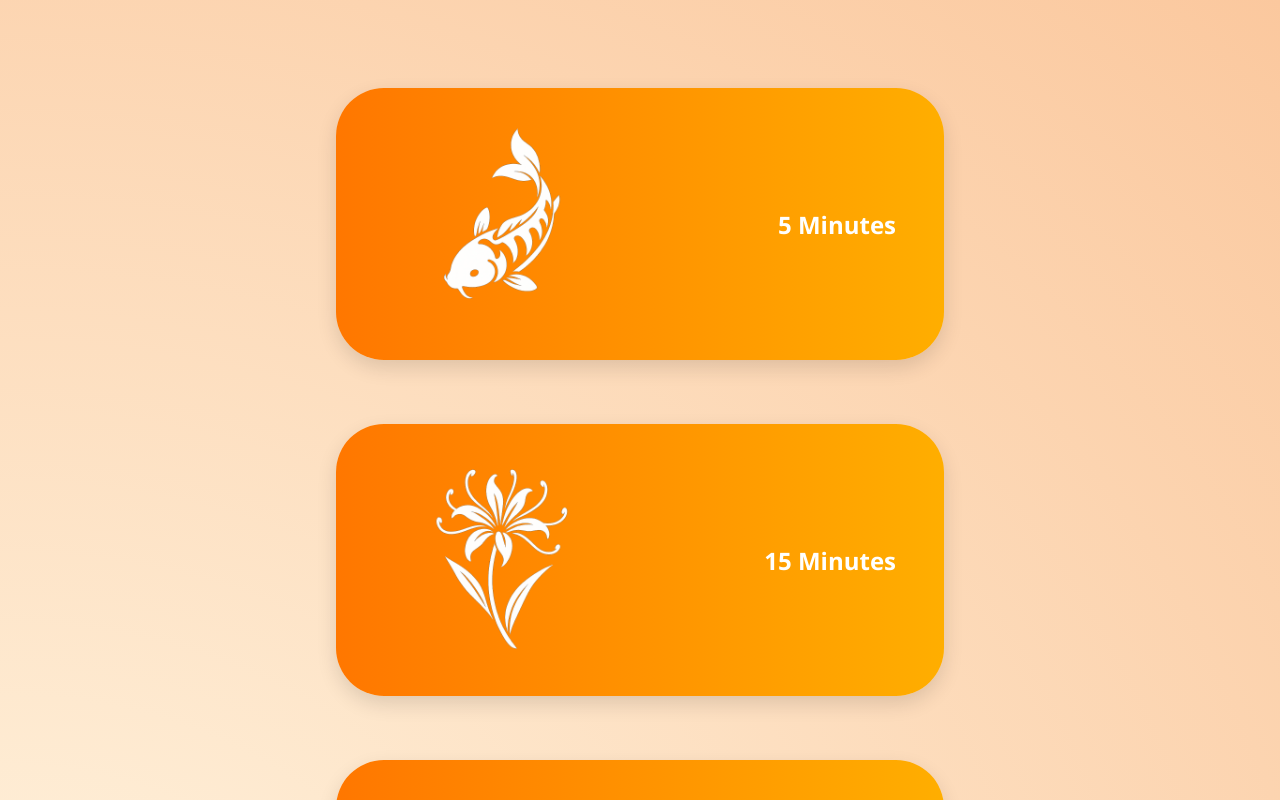
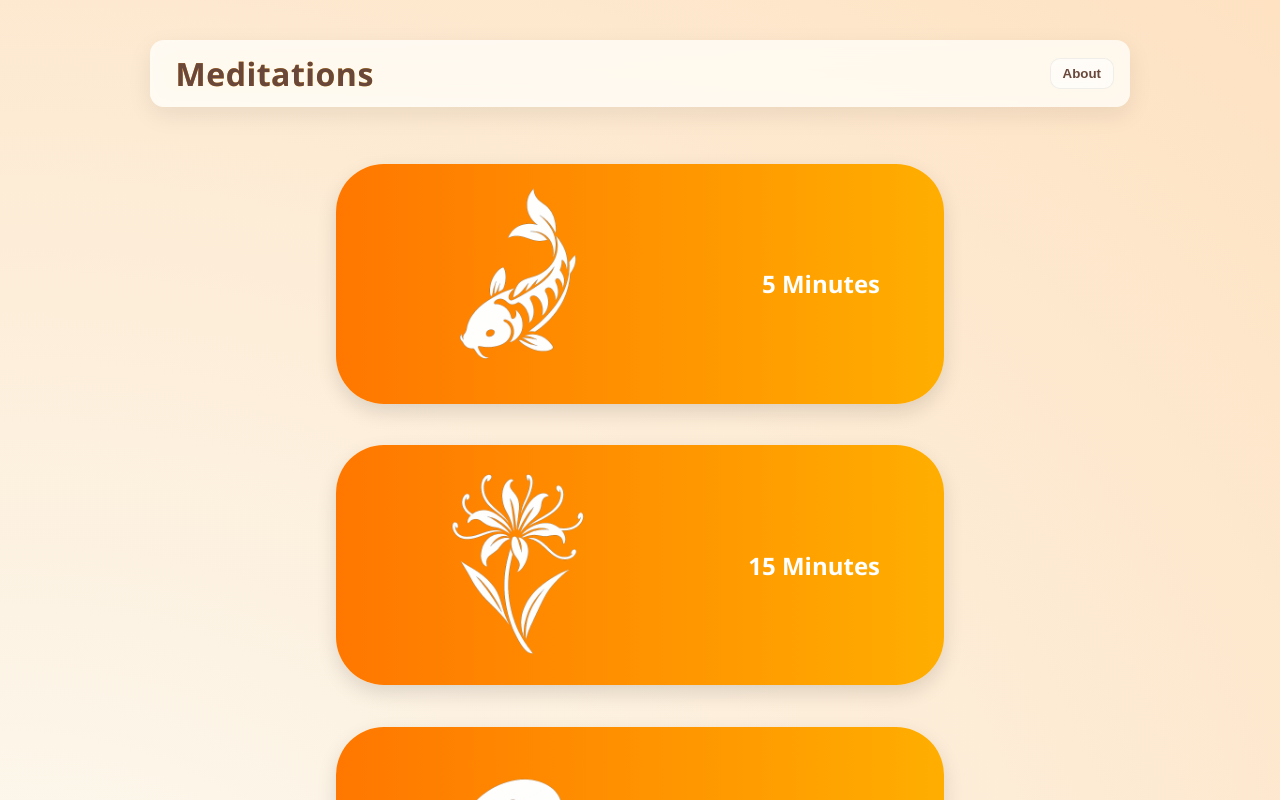
Before and after one commit to Preytorkamen/mindfulmana, a React (Vite) app: page / in a window 1280 px wide. Shown: the top 800 px of the page. Built offline with nearby package versions, Linux system fonts and the light colour scheme.

Commit message:
feat(navbar): add top nav bar ui

```diff
--- a/src/App.css
+++ b/src/App.css
@@ -3,8 +3,84 @@
   margin: 0 auto;
   padding: 2rem;
   text-align: center;
-  font-family:'Segoe UI', Tahoma, Geneva, Verdana, sans-serif
+  font-family:'Segoe UI', Tahoma, Geneva, Verdana, sans-serif;
+
+  /*Testing colors*/
+  --accent: #ff8a00;
+  --accent-2: #ffb800;
+  --surface: rgba(255,255,255,0.75);
+  --border: rgba(255,255,255.0.6);
+  --shadow-lg: 0 8px 24px rgba(0,0,0,0.08);
+  --radius: 16px;
 }
+
+.header {
+  position: sticky; /* STAYS VISIBLE ON SCROLL */
+  top: 0;           /* Copilot says this sets the offset property, whick the position threshold needs to know when to make it stick*/
+  z-index: 50;      /* Copilot says this controls the stacking order of elements*/
+  backdrop-filter: saturate(160%) blur(12px); /* New toy from the toybox */
+  background: var(--surface);
+  border: 1px solid var(--border);
+  border-radius: 14px;
+  box-shadow: var(--shadow-lg);
+  margin: 0 auto 1.25rem;
+  max-width: 980px;
+}
+
+.header_inner {
+  display: flex;
+  align-items: center;
+  justify-content: space-between;
+  padding: 0.75rem 1rem;
+}
+
+.brand {
+  display: flex;
+  align-items: center;
+  gap: .6rem;
+}
+
+.brand_logo {
+  font-size: 1.35rem;
+  line-height: 1;
+}
+
+.title {
+  margin: 0;
+  font-weight: 650;
+  letter-spacing: .2px;
+  font-size: clamp(1.05rem, 1.8vw, 1.4rem);
+  background: linear-gradient(90deg, var(--accent), var(--accent-2));
+  -webkit-background-clip: text;
+  background-clip: text;
+  color: transparent;
+  position: relative;
+  color: rgb(105, 71, 58);
+}
+
+.ghost{
+  appearance: none;
+  border: 1px solid rgba(0,0,0,0.06);
+  background: rgba(255,255,255,0.6);
+  padding: .45rem .75rem;
+  border-radius: 10px;
+  font-weight: 600;
+  cursor: pointer;
+  color: rgb(105, 71, 58);
+}
+
+.ghost:hover {
+  background: var(--accent-2);
+}
+
+.header h1 {
+  font-size: clamp(1.4rem, 2.5vw, 2rem);
+  font-weight: 600;
+  margin: 0;
+
+  letter-spacing: 0.5px;
+}
+
 ul, li {
   list-style: none;
 }
@@ -15,7 +91,7 @@ article {
 }
 
 body {
-  background: radial-gradient(ellipse at bottom  left, #fff5e1, #fbc89e)
+  background: radial-gradient(ellipse at bottom  left, #fcfaf2, #fee2c2);
 }
 /*#fff5e1*/
 .meditationCard {
@@ -24,8 +100,8 @@ body {
   justify-content: space-between;
 
   width: 100%;
-  padding: 16px 48px;
-  margin: 2rem auto;
+  padding: 0rem 4rem;
+  margin: 1.3rem auto;
 
   background-image: linear-gradient(to right, rgb(255, 119, 0), rgb(255, 174, 0));
   color:white;
@@ -48,7 +124,7 @@ body {
   object-fit: contain;
 }
 
-.container {
+.list-container {
   max-width: 40rem;
   margin: 0 auto;
   width: 100%;
--- a/src/App.jsx
+++ b/src/App.jsx
@@ -13,17 +13,34 @@ function MeditationType({ image, minutes }) {
   );
 }
 
+function Header() {
+  return (
+    <header className="header">
+      <div className="header_inner">
+        <div className="brand">
+          <span className="brand_logo" aria-hidden></span>
+          <h1 className="title">Meditations</h1>
+        </div>
+        <button className="ghost">About</button>
+      </div>
+    </header>
+  );
+}
+
 function App() {
   const [count, setCount] = useState(0)
 
   return (
     <>
-      <div className="container">
-        <article>
-            <MeditationType image="src/assets/Koi.png" minutes={5} />
-            <MeditationType image="src/assets/Lily.png" minutes={15} />
-            <MeditationType image="src/assets/Koi.png" minutes={25} />
-        </article>
+      <Header />
+      <div className="body-section">
+        <div className="list-container">
+          <article>
+              <MeditationType image="src/assets/Koi.png" minutes={5} />
+              <MeditationType image="src/assets/Lily.png" minutes={15} />
+              <MeditationType image="src/assets/Wave.png" minutes={25} />
+          </article>
+        </div>
       </div>
     </>
   )
```
Also changed, not shown: src/assets/Wave.png (added).
